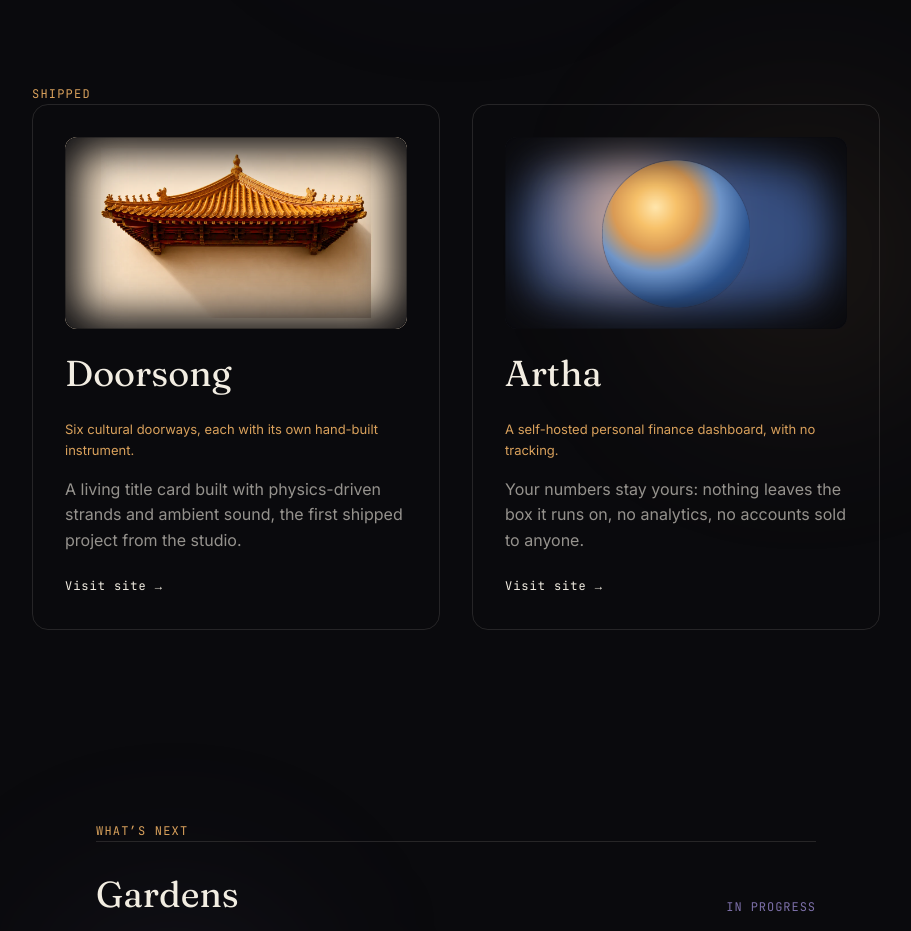
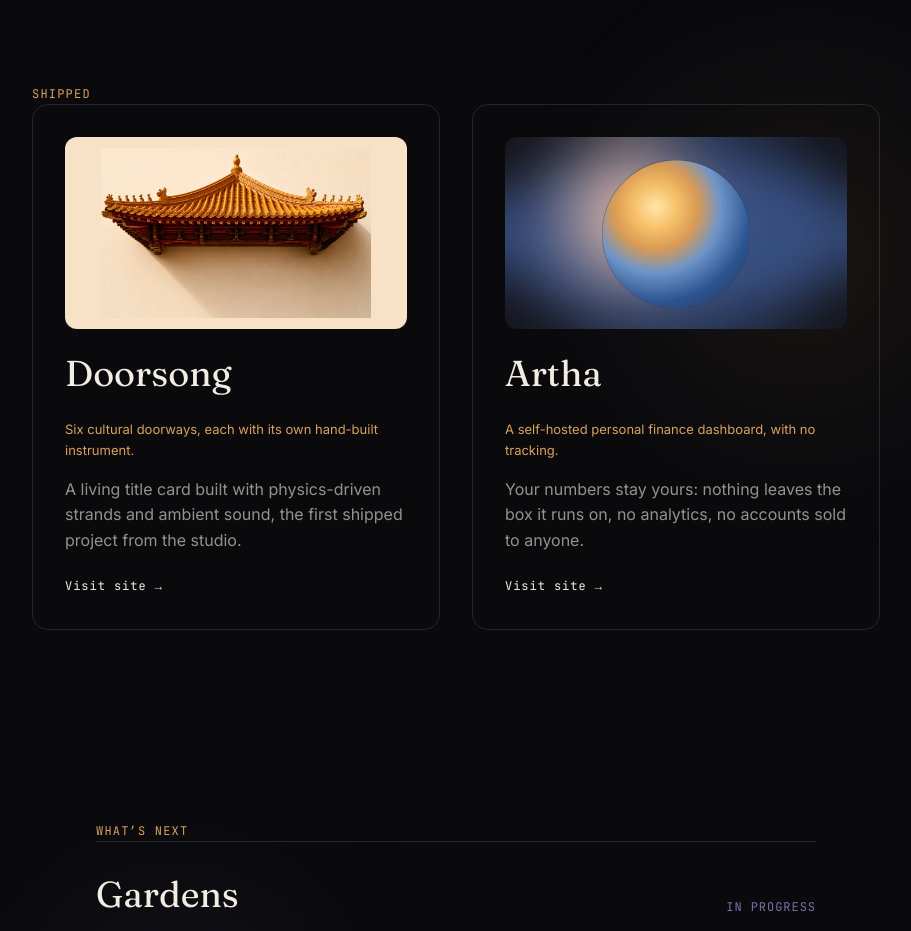
Before and after one commit to tamkin-anwar/anwar-creative-studio-portfolio, a React (Vite) app: page / in a window 1280 px wide. Shown: the part 1300-2231 px from the top of the page, without its empty margins (184-1095 px from the left). Built offline with nearby package versions, Linux system fonts and the light colour scheme.

Commit message:
Revert project card images to plain object-cover, no edge treatment
Back out all the shadow/vignette/mask experimentation on the card
images and go back to the original plain rendering.

```diff
--- a/src/components/sections/ProjectCard.tsx
+++ b/src/components/sections/ProjectCard.tsx
@@ -61,21 +61,11 @@ export function ProjectCard({ project }: { project: Project }) {
         }}
       >
         {project.previewImage ? (
-          <>
-            <img
-              src={project.previewImage}
-              alt=""
-              className="h-full w-full object-cover"
-            />
-            <div
-              aria-hidden
-              className="pointer-events-none absolute inset-0 rounded-xl"
-              style={{
-                boxShadow:
-                  'inset 0 0 0 1px rgba(10,10,13,0.35), inset 0 0 40px 14px var(--bg)',
-              }}
-            />
-          </>
+          <img
+            src={project.previewImage}
+            alt=""
+            className="h-full w-full object-cover"
+          />
         ) : (
           <span
             className="font-mono tracking-[0.1em]"
```
